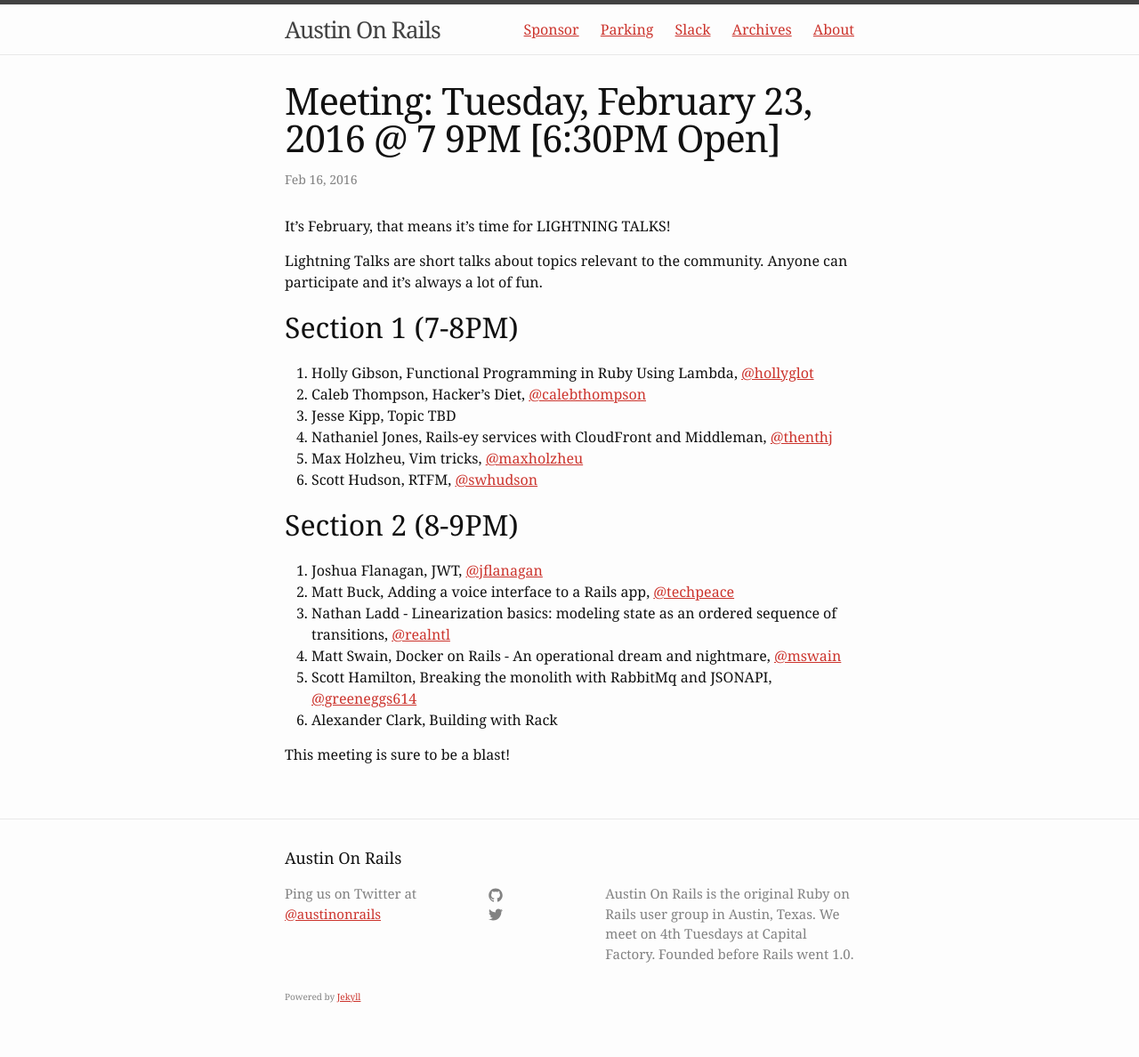
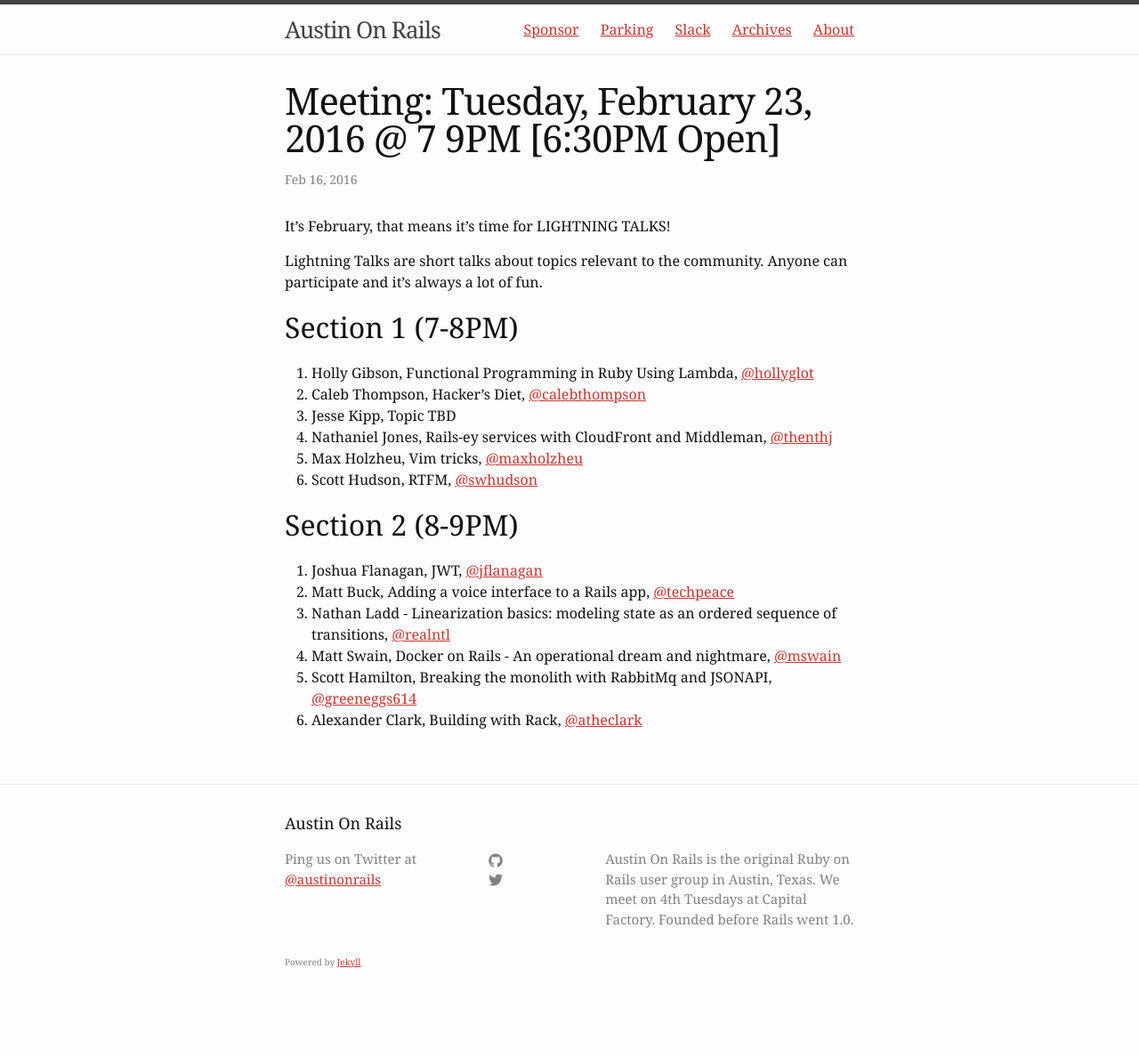
Before and after one commit to austinonrails/aor_meetings_blog, a Jekyll site: the page built from _posts/2016-02-16-meeting-tuesday-february-23-2016--7-9pm-630pm-open.md, in a window 1280 px wide. Shown: the whole page at 89% size. Built offline with Jekyll 4.4.1, drawn with Linux system fonts in a browser that asks for light colours; after the commit the page ends 1149 px from its top, so only the background shows below that.

Commit message:
Add atheclark twitter handle

```diff
--- a/_posts/2016-02-16-meeting-tuesday-february-23-2016--7-9pm-630pm-open.md
+++ b/_posts/2016-02-16-meeting-tuesday-february-23-2016--7-9pm-630pm-open.md
@@ -24,7 +24,4 @@ Lightning Talks are short talks about topics relevant to the community. Anyone c
 3. Nathan Ladd - Linearization basics: modeling state as an ordered sequence of transitions, [@realntl](https://twitter.com/realntl)
 4. Matt Swain, Docker on Rails - An operational dream and nightmare, [@mswain](https://twitter.com/mswain)
 5. Scott Hamilton, Breaking the monolith with RabbitMq and JSONAPI, [@greeneggs614](https://twitter.com/greeneggs614)
-6. Alexander Clark, Building with Rack
-
-
-This meeting is sure to be a blast!
+6. Alexander Clark, Building with Rack, [@atheclark](https://twitter.com/atheclark)
```
